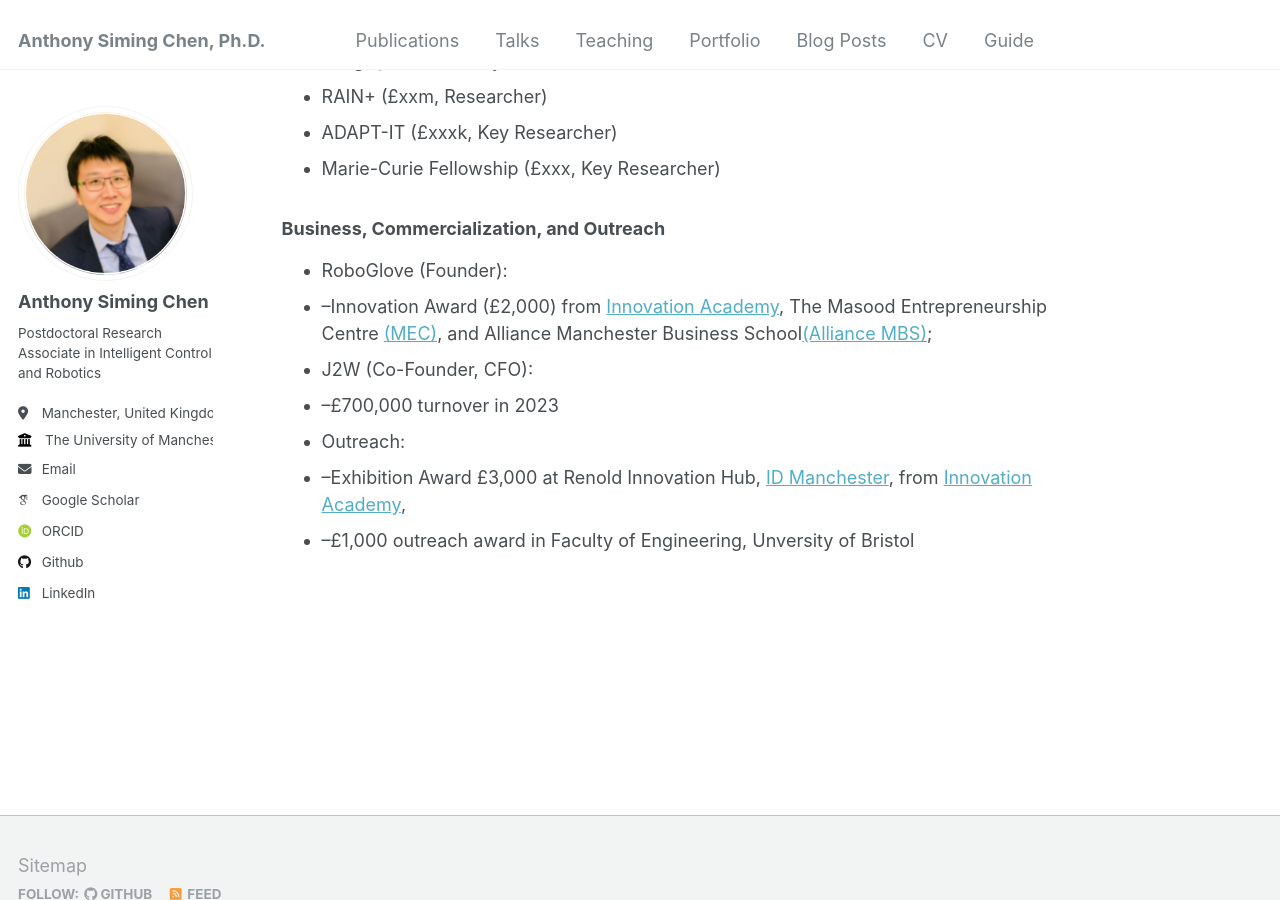
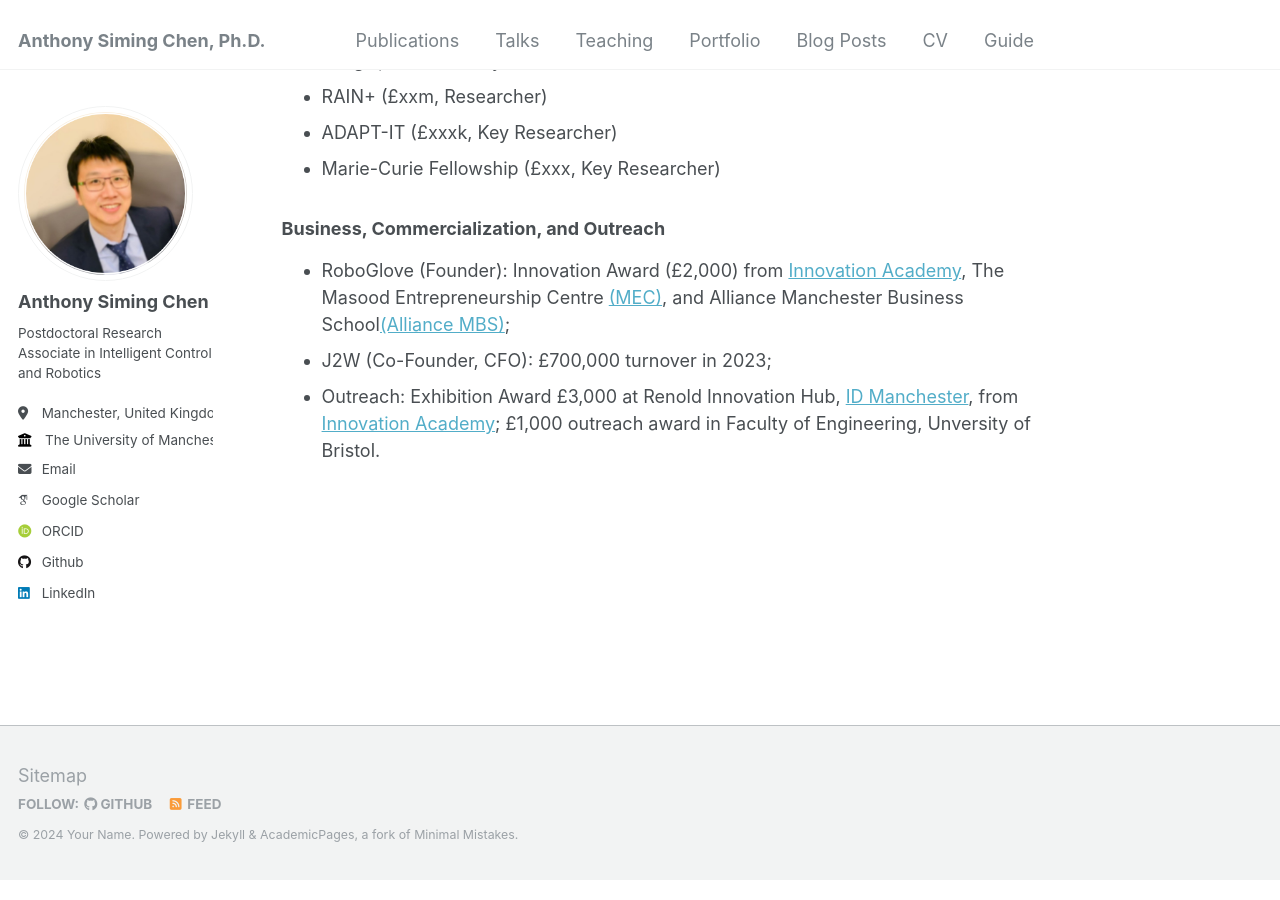
Before and after one commit to Anthony-S-Chen/Anthony-S-Chen.github.io, a Jekyll site: the page built from _pages/about.md, in a window 1280 px wide and 900 px high, scrolled down 980 px. Built offline with Jekyll 4.4.1, drawn with Linux system fonts in a browser that asks for light colours; some web fonts are replaced.

```diff
--- a/_pages/about.md
+++ b/_pages/about.md
@@ -30,10 +30,6 @@ My research interests focus on intelligent control and robotics. I am committed
 - Marie-Curie Fellowship (£xxx, Key Researcher)
 
 ### Business, Commercialization, and Outreach
-- RoboGlove (Founder):
-- --Innovation Award (£2,000) from [Innovation Academy](https://www.linkedin.com/in/uom-innovation-academy/?originalSubdomain=uk), The Masood Entrepreneurship Centre [(MEC)](https://www.entrepreneurship.manchester.ac.uk/), and Alliance Manchester Business School[(Alliance MBS)](https://www.alliancembs.manchester.ac.uk/);
-- J2W (Co-Founder, CFO):
-- --£700,000 turnover in 2023
-- Outreach:
-- --Exhibition Award £3,000 at Renold Innovation Hub, [ID Manchester](https://www.id-manchester.com/), from [Innovation Academy](https://www.linkedin.com/in/uom-innovation-academy/?originalSubdomain=uk),
-- --£1,000 outreach award in Faculty of Engineering, Unversity of Bristol
+- RoboGlove (Founder): Innovation Award (£2,000) from [Innovation Academy](https://www.linkedin.com/in/uom-innovation-academy/?originalSubdomain=uk), The Masood Entrepreneurship Centre [(MEC)](https://www.entrepreneurship.manchester.ac.uk/), and Alliance Manchester Business School[(Alliance MBS)](https://www.alliancembs.manchester.ac.uk/);
+- J2W (Co-Founder, CFO): £700,000 turnover in 2023;
+- Outreach: Exhibition Award £3,000 at Renold Innovation Hub, [ID Manchester](https://www.id-manchester.com/), from [Innovation Academy](https://www.linkedin.com/in/uom-innovation-academy/?originalSubdomain=uk); £1,000 outreach award in Faculty of Engineering, Unversity of Bristol.
```
